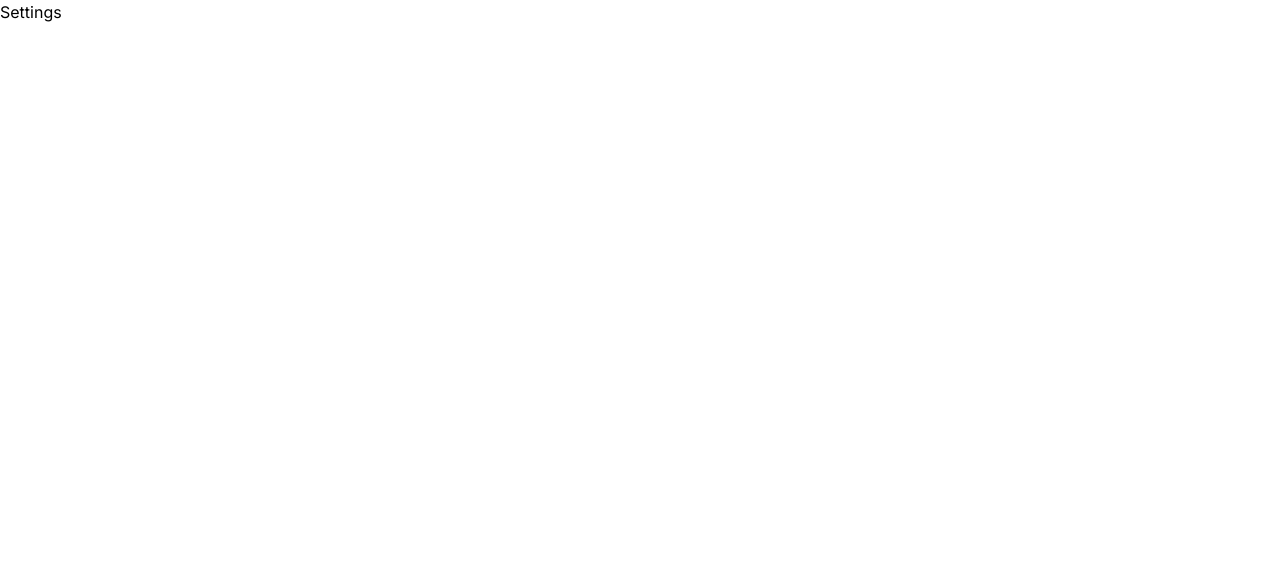
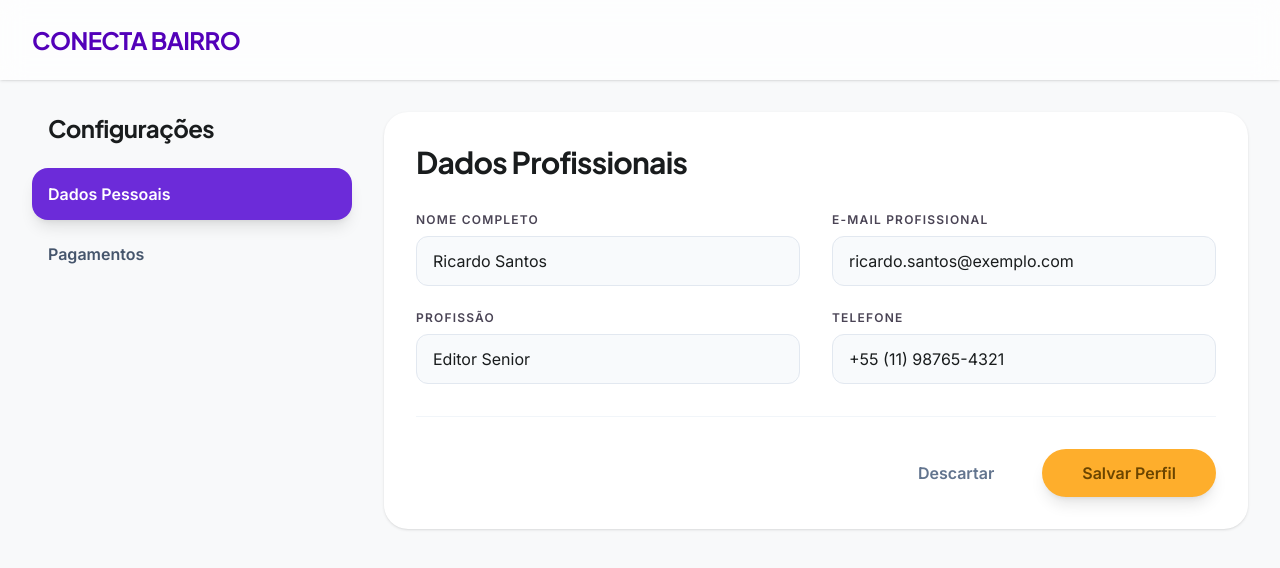
Before and after one commit to jamilelopes/conecta-bairro-2.0, a React (Vite) app: page /settings in a window 1280 px wide. Shown: the top 568 px of the page. Built offline with nearby package versions, Linux system fonts and the light colour scheme.

Commit message:
Implementa tela de Settings e classe glass-nav

```diff
--- a/src/index.css
+++ b/src/index.css
@@ -42,3 +42,7 @@
 body {
   font-family: "Inter", sans-serif;
 }
+.glass-nav {
+  background: rgba(255, 255, 255, 0.7);
+  backdrop-filter: blur(12px);
+}
--- a/src/pages/Settings.jsx
+++ b/src/pages/Settings.jsx
@@ -1,5 +1,68 @@
 function Settings() {
-  return <h1>Settings</h1>;
+  return (
+    <div className="bg-surface text-on-surface min-h-screen">
+      <header className="fixed top-0 w-full z-50 glass-nav shadow-sm h-20 flex items-center px-8">
+        <span className="text-2xl font-bold tracking-tight text-primary font-headline">CONECTA BAIRRO</span>
+      </header>
+      <main className="pt-28 pb-20 px-4 md:px-8 max-w-[1440px] mx-auto">
+        <div className="flex flex-col md:flex-row gap-8">
+          <aside className="w-full md:w-80 shrink-0">
+            <div className="sticky top-28 space-y-2">
+              <h1 className="font-headline text-2xl font-bold mb-6 tracking-tight px-4">Configurações</h1>
+              <a className="flex items-center gap-3 px-4 py-3.5 rounded-2xl bg-primary-container text-white shadow-lg" href="#">
+                <span className="font-semibold">Dados Pessoais</span>
+              </a>
+              <a className="flex items-center gap-3 px-4 py-3.5 rounded-2xl text-slate-600 hover:bg-slate-100" href="#">
+                <span className="font-semibold">Pagamentos</span>
+              </a>
+            </div>
+          </aside>
+
+          <section className="flex-grow space-y-8">
+            <div className="bg-surface-container-lowest rounded-3xl p-8 shadow-sm">
+              <h2 className="font-headline text-3xl font-bold tracking-tight mb-8">Dados Profissionais</h2>
+              <form className="space-y-8" onSubmit={(e) => e.preventDefault()}>
+                <div className="grid grid-cols-1 md:grid-cols-2 gap-x-8 gap-y-6">
+                  <div className="space-y-2">
+                    <label className="block text-xs font-semibold uppercase tracking-widest text-on-surface-variant">
+                      Nome Completo
+                    </label>
+                    <input className="w-full rounded-xl px-4 py-3 border border-slate-200 bg-slate-50" defaultValue="Ricardo Santos" />
+                  </div>
+                  <div className="space-y-2">
+                    <label className="block text-xs font-semibold uppercase tracking-widest text-on-surface-variant">
+                      E-mail Profissional
+                    </label>
+                    <input className="w-full rounded-xl px-4 py-3 border border-slate-200 bg-slate-50" defaultValue="ricardo.santos@exemplo.com" />
+                  </div>
+                  <div className="space-y-2">
+                    <label className="block text-xs font-semibold uppercase tracking-widest text-on-surface-variant">
+                      Profissão
+                    </label>
+                    <input className="w-full rounded-xl px-4 py-3 border border-slate-200 bg-slate-50" defaultValue="Editor Senior" />
+                  </div>
+                  <div className="space-y-2">
+                    <label className="block text-xs font-semibold uppercase tracking-widest text-on-surface-variant">
+                      Telefone
+                    </label>
+                    <input className="w-full rounded-xl px-4 py-3 border border-slate-200 bg-slate-50" defaultValue="+55 (11) 98765-4321" />
+                  </div>
+                </div>
+                <div className="pt-8 border-t border-slate-100 flex justify-end gap-4">
+                  <button type="button" className="px-8 py-3 rounded-full font-semibold text-slate-500 hover:bg-slate-100">
+                    Descartar
+                  </button>
+                  <button type="submit" className="px-10 py-3 rounded-full font-bold bg-secondary-container text-on-secondary-container shadow-lg hover:scale-105 transition-all">
+                    Salvar Perfil
+                  </button>
+                </div>
+              </form>
+            </div>
+          </section>
+        </div>
+      </main>
+    </div>
+  );
 }
 
 export default Settings;
```
